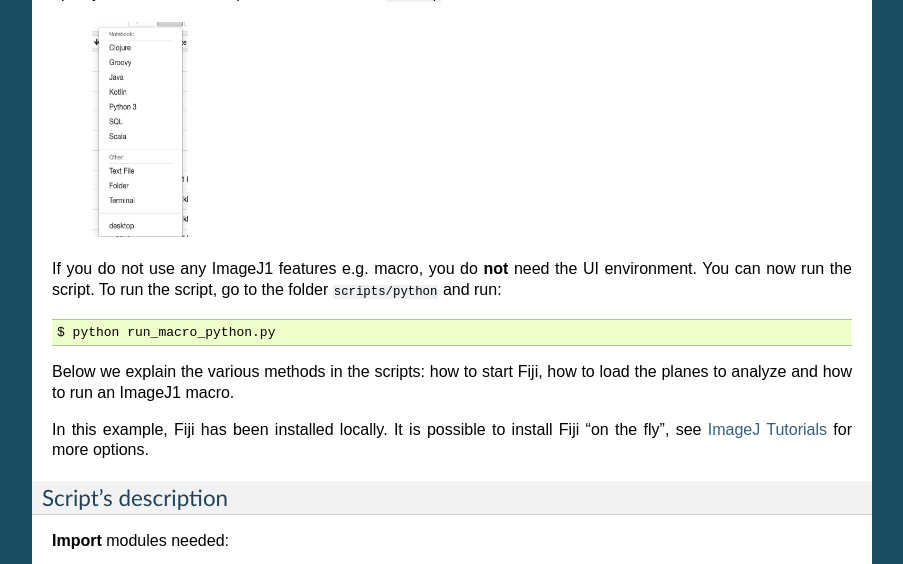
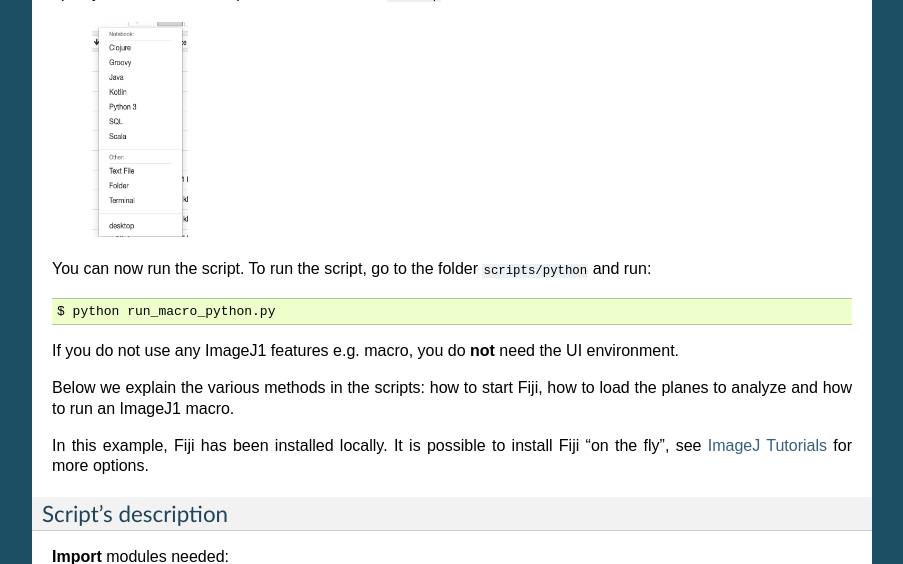
Before and after one commit to ome/omero-guide-fiji, a Sphinx documentation site: the page built from docs/imagej_python.rst, in a window 1280 px wide and 900 px high, scrolled down 1887 px, cut to the strip 0-564 px from the top of the window. Shown: the whole strip, without its empty margins (198-1101 px from the left). Built offline with Sphinx 7.4.7, drawn with Linux system fonts in a browser that asks for light colours.

Commit message:
move the sentence

```diff
--- a/docs/imagej_python.rst
+++ b/docs/imagej_python.rst
@@ -92,10 +92,11 @@ If you have used the option 2 above, select ``desktop`` to start the UI environm
 
     \ |image0|
 
-If you do not use any ImageJ1 features e.g. macro, you do **not** need the UI environment.
 You can now run the script. To run the script, go to the folder ``scripts/python`` and run::
 
     $ python run_macro_python.py
+
+If you do not use any ImageJ1 features e.g. macro, you do **not** need the UI environment.
 
 Below we explain the various methods in the scripts: how to start Fiji, how to load the planes to analyze and how to run an ImageJ1 macro.
 
```
